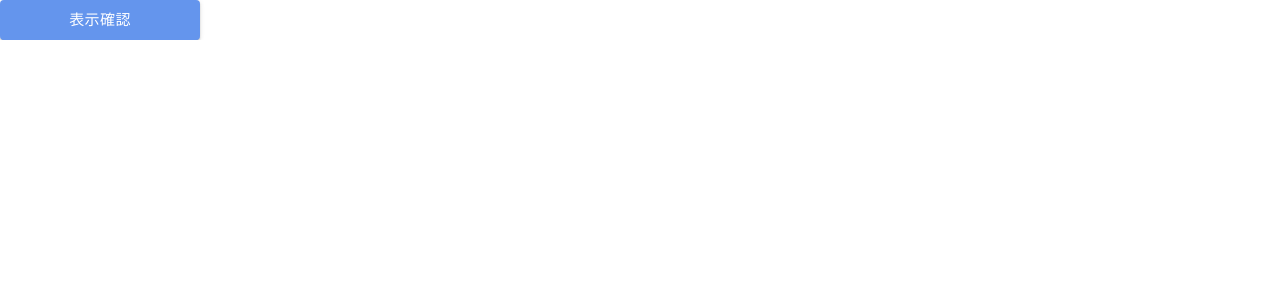
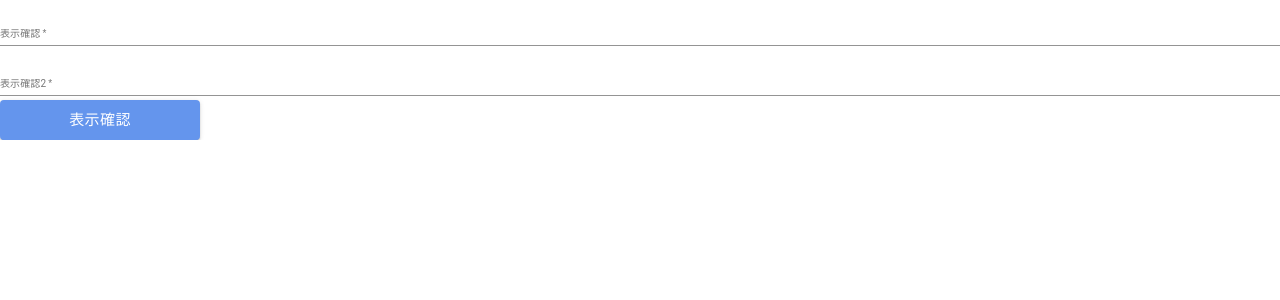
Before and after one commit to PepeikeDeteron/NextEC, a Next.js app: page / in a window 1280 px wide. Shown: the top 300 px of the page. Built offline with nearby package versions, Linux system fonts and the light colour scheme.

Commit message:
テキストフィールドコンポーネントを追加

```diff
--- /dev/null
+++ b/src/components/atoms/TextField/index.tsx
@@ -0,0 +1,39 @@
+import React from 'react';
+import { TextField, TextFieldProps } from '@material-ui/core';
+import styled from 'styled-components';
+
+type ContainerProps = Omit<TextFieldProps, 'margin' | 'autoComplete'>;
+
+type Props = {
+  className?: string;
+} & ContainerProps;
+
+const Component: React.VFC<Props> = (props) => {
+  const {
+    fullWidth = true,
+    multiline = false,
+    required = true,
+    rows = 1,
+    ...others
+  } = props;
+
+  return (
+    <TextField
+      margin="dense"
+      autoComplete="off"
+      fullWidth={fullWidth}
+      multiline={multiline}
+      required={required}
+      rows={rows}
+      {...others}
+    />
+  );
+};
+
+const StyledComponent = styled(Component)``;
+
+const Container: React.VFC<ContainerProps> = (props) => {
+  return <StyledComponent {...props} />;
+};
+
+export default Container;
--- a/src/pages/index.tsx
+++ b/src/pages/index.tsx
@@ -1,9 +1,12 @@
 import React from 'react';
 import RegisterButton from '@/components/atoms/RegisterButton';
+import TextField from '@/components/atoms/TextField';
 
 const Home: React.VFC = () => {
   return (
     <>
+      <TextField label="表示確認" />
+      <TextField label="表示確認2" />
       <RegisterButton
         color="primary"
         label={'表示確認'}
```
Also changed, not shown: 2 other files (tests, documents, lock files or other folders).
